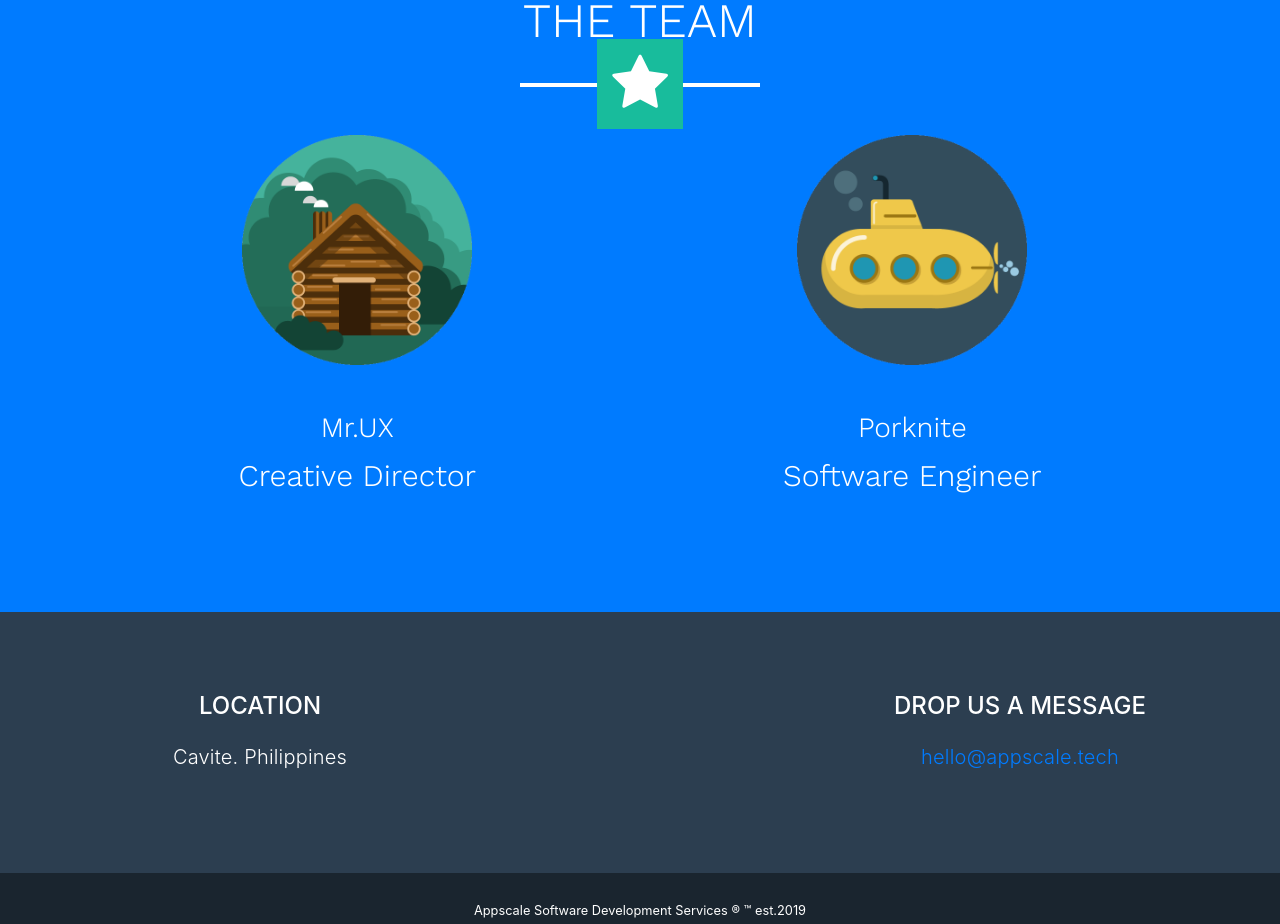
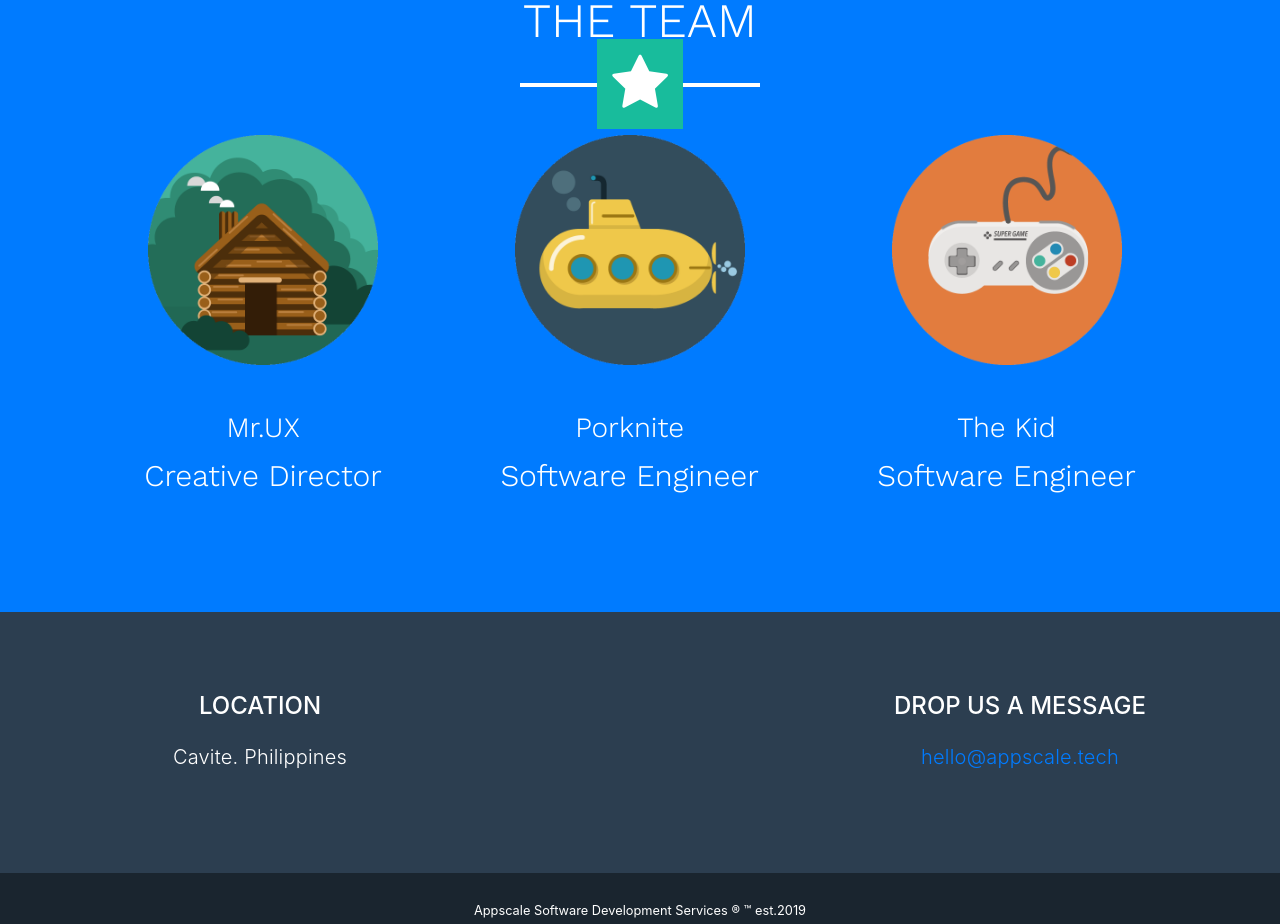
Before and after one commit to AppScaleTech/appscale.github.io, a website with bundled scripts: page index.html in a window 1280 px wide. Shown: the part 3491-4415 px from the top of the page. Built offline with nearby package versions, Linux system fonts and the light colour scheme.

Commit message:
added new member

```diff
--- a/index.html
+++ b/index.html
@@ -237,6 +237,11 @@
             <h3>Porknite</h3>
             <p>Software Engineer</p>
           </div>
+          <div>
+            <p><img class="img-fluid mb-5 d-block mx-auto" width="230" src="img/profile/Engineer2.png" alt=""></p>
+            <h3>The Kid</h3>
+            <p>Software Engineer</p>
+          </div>
         </div>
       </div>
     </section>
```
Also changed, not shown: img/profile/Engineer2.png (added).
